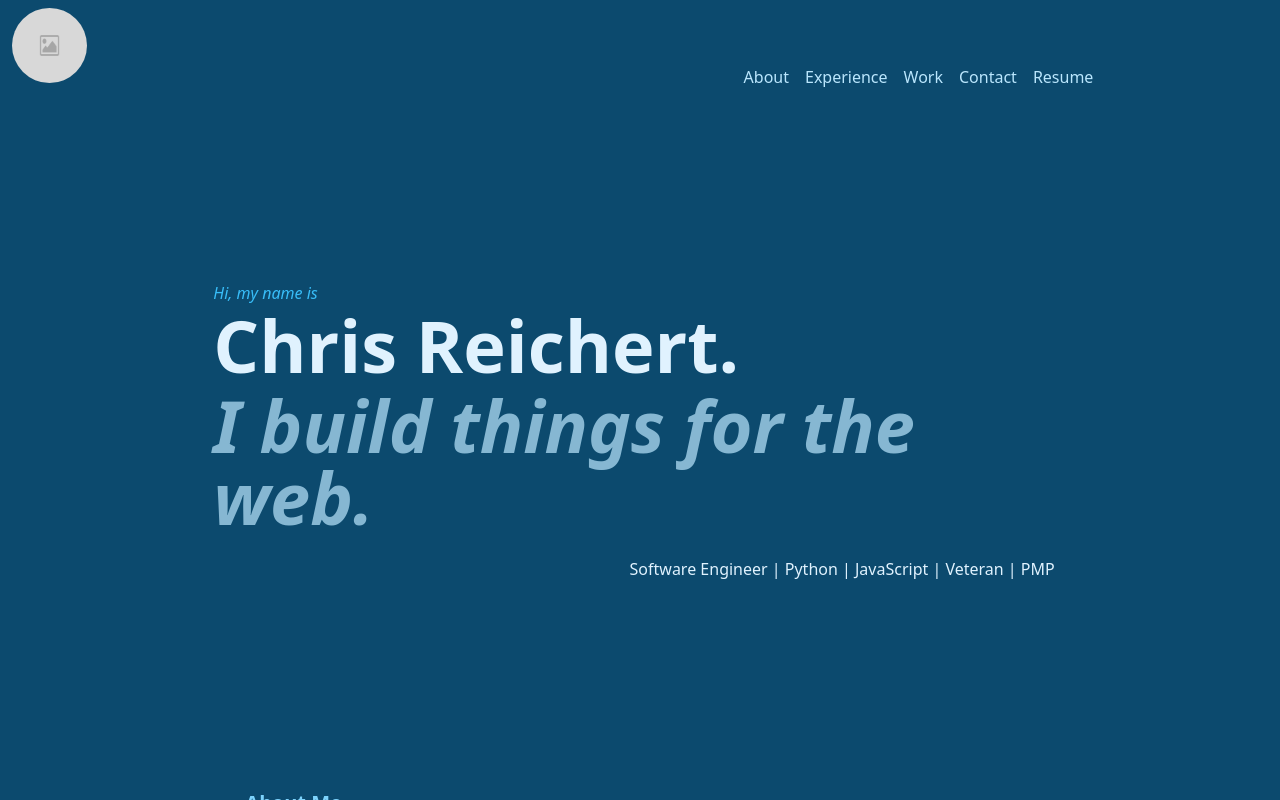
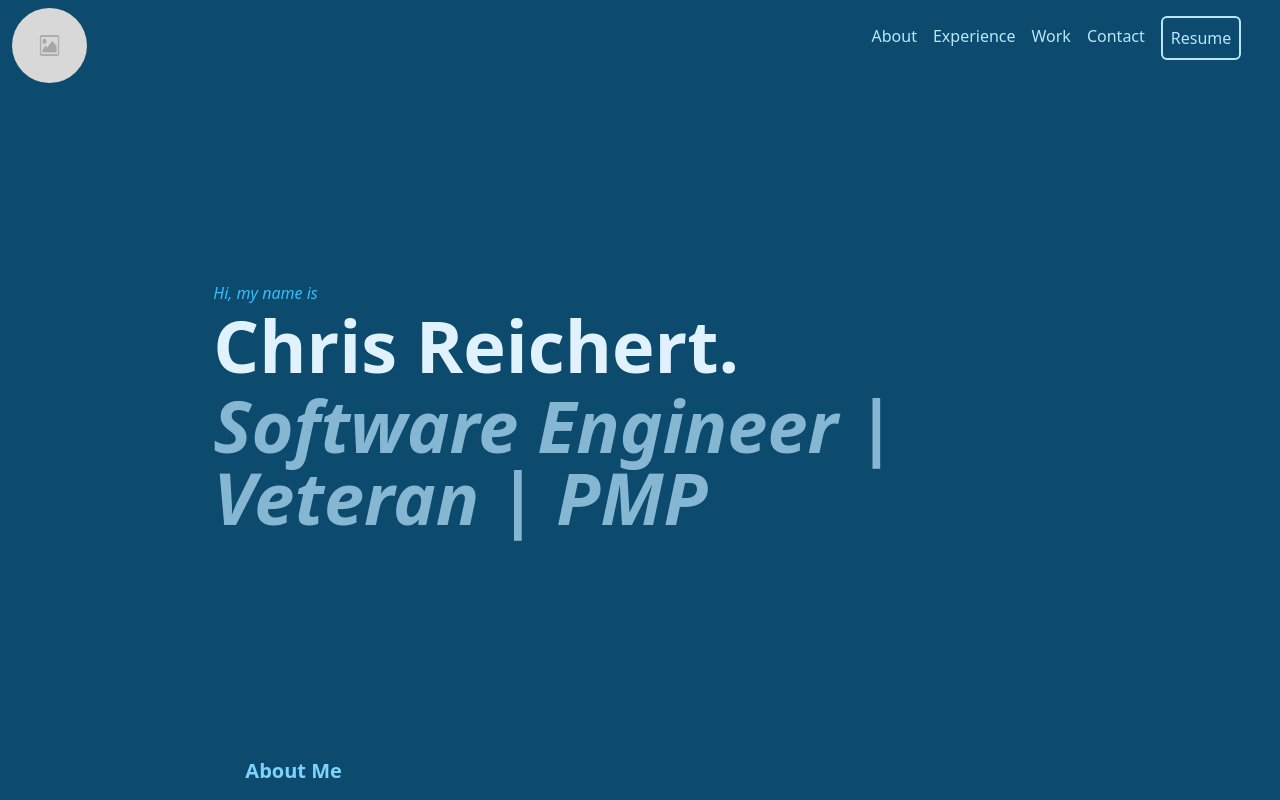
Before and after one commit to reichertc2/portfolio-main-fe, a Next.js app: page / in a window 1280 px wide. Both pictures are taken after a click on the button 639 px from the left and 399 px from the top of the page. Shown: the top 800 px of the page. Built offline with nearby package versions, Linux system fonts and the light colour scheme.

Commit message:
added experience css and base content without functionality

```diff
--- a/components/Bio/AboutMe.js
+++ b/components/Bio/AboutMe.js
@@ -24,13 +24,13 @@ export default function AboutMe() {
                     Here are a few tools and languages I am familiar:
                 </p>
 
-                <ul className="text-sky-200 inline-block  pr-3 align-top">
+                <ul className="text-sky-200 inline-block pr-3 align-top text-sm">
                     <li className="text-semibold">Languages: </li>
                     <li className="pl-3">~ Python</li>
                     <li className="pl-3">~ JavaScript</li>
                 </ul>
 
-                <ul className="text-sky-200 inline-block px-5 align-top">
+                <ul className="text-sky-200 inline-block px-5 align-top text-sm">
                     <li className="text-semibold">Tools: </li>
                     <li className="pl-3">~ Django</li>
                     <li className="pl-3">~ Flask</li>
@@ -38,7 +38,7 @@ export default function AboutMe() {
 
 
                 </ul>
-                <ul className="text-sky-200 inline-block align-top">
+                <ul className="text-sky-200 inline-block align-top text-sm">
                     <li className="text-semibold opacity-0">Blank</li>
 
                     <li className="pl-3">~ Next.js</li>
--- a/components/Bio/Experience.js
+++ b/components/Bio/Experience.js
@@ -1,10 +1,55 @@
+import Link from "next/link";
+
 export default function Experience() {
+    const openExperience = (e, companyName) => {
+
+        console.log('openExperience')
+        let i, tabcontent, tabLinks;
+
+        tabcontent = document.getElementsByClassName('tabcontent')
+        // for (i = 0; i < tabcontent.length; i++){
+        //     tabcontent[i].style
+        // }
+        tabLinks = document.getElementsByClassName('tablinks')
+        // for (i = 0; i < tabcontent.length; i++){
+        //     tabLinks[i].className = tabLinks[i].className.replace(" active", "")
+        // }
+
+        document.getElementById(companyName)
+        // e.currentTarget.className += " active"
+
+
+    }
+
     return (
         <section id="ExperienceSection" className="py-24 w-4/5 pl-8">
             <h3 className="text-xl text-sky-300 py-1 font-semibold  ">
                 Experience
             </h3>
-            <div className="inline-block w-3/5">
+            <div id="ExperienceTabs" className="inline-block w-full py-8">
+                <div id="tab" className="w-32 float-left">
+                    <button className="block pl-2 py-3 border-l border-sky-700 text-sky-200 text-xs text-left" >Divurgent</button>
+                    <button className="block pl-2 py-3 border-l border-sky-700 text-sky-200 text-xs text-left" >CodeFellows</button>
+                    <button className="block pl-2 py-3 border-l border-sky-700 text-sky-200 text-xs text-left" >US FUSION Specialty Construction</button>
+                    <button className="block pl-2 py-3 border-l border-sky-700 text-sky-200 text-xs text-left" >Texas Army National Guard</button>
+                    <button className="block pl-2 py-3 border-l border-sky-700 text-sky-200 text-xs text-left" >Zachry</button>
+
+
+                </div>
+                <div className="text-sky-200" >
+                    <h3 className="text-lg inline-block">Software Engineer </h3>
+                    <Link className="inline-block" href="https://www.divurgent.com">
+                        <a > --> <span className="hover-underline-animation">Divurgent</span></a>
+                    </Link>
+
+                    <p className="text-xs">February - August 2022</p>
+
+                    <ul className="p-4 text-sm w-4/5">
+                        <li className="pt-2">~ Project assigned was the development, testing, and deployment of the new customer portal native to SalesForce.</li>
+                        <li className="py-1.5">~ Attended and completed the Health Data Services and Azure API for FHIR Intermediate Level Classroom and Hack training.</li>
+                        <li className="py-1.5">~ Increased testing coverage for proprietary applications in Django and Flask.</li>
+                    </ul>
+                </div>
 
             </div>
 
--- a/components/Bio/Headline.js
+++ b/components/Bio/Headline.js
@@ -1,6 +1,6 @@
 export default function Headline() {
     return (
-        <section className="pt-48 pb-24">
+        <section className="pt-48 pb-28">
             <h6 className="text-sky-400 italic">
                 Hi, my name is
             </h6>
@@ -8,11 +8,9 @@ export default function Headline() {
                 Chris Reichert.
             </h2>
             <h2 className="text-7xl font-semibold italic text-sky-200 pt-1 pb-3 opacity-70">
-                I build things for the web.
+            Software Engineer | Veteran | PMP
                 </h2>
-            <p className="p-3 text-sky-100 text-right">
-                Software Engineer  |  Python  |  JavaScript  |  Veteran  | PMP
-            </p>
+
         </section>
     )
 }
--- a/components/Bio/Resume.js
+++ b/components/Bio/Resume.js
@@ -1,7 +1,10 @@
-export default function Resume () {
+export default function Resume() {
     return (
 
-            <button className="inline-block">Resume</button>
+        <button
+        className="p-2 inline-block border-2 border-solid border-sky-200 rounded-md ">
+            Resume
+        </button>
 
     )
 }
--- a/components/NavBar.js
+++ b/components/NavBar.js
@@ -3,29 +3,29 @@ import Resume from "./Bio/Resume"
 
 export default function NavBar() {
     return (
-        <nav id="leftNavBar" className="inline-block w-4/5">
+        <nav id="leftNavBar" className="inline-block w-11/12 align-top">
             <ul className="flex justify-end">
-                <li className="px-2 text-sky-200 hover:underline">
+                <li className="px-2 text-sky-200 pt-4">
                     <Link href="#AboutMeSection">
-                        <a>About</a>
+                        <a className="hover-underline-animation">About</a>
                     </Link>
                 </li>
-                <li className="px-2  text-sky-200 hover:underline">
+                <li className="px-2  text-sky-200 pt-4">
                     <Link href="#ExperienceSection">
-                        <a>Experience</a>
+                        <a className="hover-underline-animation">Experience</a>
                     </Link>
                 </li>
-                <li className="px-2  text-sky-200 hover:underline">
+                <li className="px-2  text-sky-200 pt-4">
                     <Link href="#WorkSection">
-                        <a>Work</a>
+                        <a className="hover-underline-animation">Work</a>
                     </Link>
                 </li>
-                <li className="px-2  text-sky-200 hover:underline decoration-wavy">
+                <li className="px-2  text-sky-200 pt-4">
                     <Link href="#ContactSection" >
-                        <a>Contact</a>
+                        <a className="hover-underline-animation">Contact</a>
                     </Link>
                 </li>
-                <li className="px-2 text-sky-200">
+                <li className="px-2 text-sky-200 pt-2">
                     <Resume />
                 </li>
             </ul>
--- a/styles/globals.css
+++ b/styles/globals.css
@@ -9,3 +9,60 @@
 html {
   scroll-behavior: smooth;
 }
+
+.hover-underline-animation {
+  display: inline-block;
+  position: relative;
+  color: #bae6fd;
+}
+
+.hover-underline-animation:after {
+  content: '';
+  position: absolute;
+  width: 100%;
+  transform: scaleX(0);
+  height: 2px;
+  bottom: 0;
+  left: 0;
+  background-color: #bae6fd;
+  transform-origin: bottom right;
+  transition: transform 0.25s ease-out;
+}
+
+.hover-underline-animation:hover:after {
+  transform: scaleX(1);
+  transform-origin: bottom left;
+}
+
+/* Style the tab */
+#tab {
+  /* float: left; */
+  /* border: 1px solid #ccc; */
+  /* background-color: #f1f1f1; */
+  /* width: 30%; */
+  /* height: 300px; */
+}
+
+/* Style the buttons that are used to open the tab content */
+/* #tab button {
+  display: block;
+  background-color: inherit;
+  /* color: black;
+  padding: 22px 16px;
+  width: 100%;
+  border: none;
+  outline: none;
+  text-align: left;
+  cursor: pointer;
+  transition: 0.3s;
+} */
+
+/* Change background color of buttons on hover */
+.tab button:hover {
+  background-color: #ddd;
+}
+
+/* Create an active/current "tab button" class */
+.tab button.active {
+  background-color: #ccc;
+}
```
Also changed, not shown: 1 other file (tests, documents, lock files or other folders).
